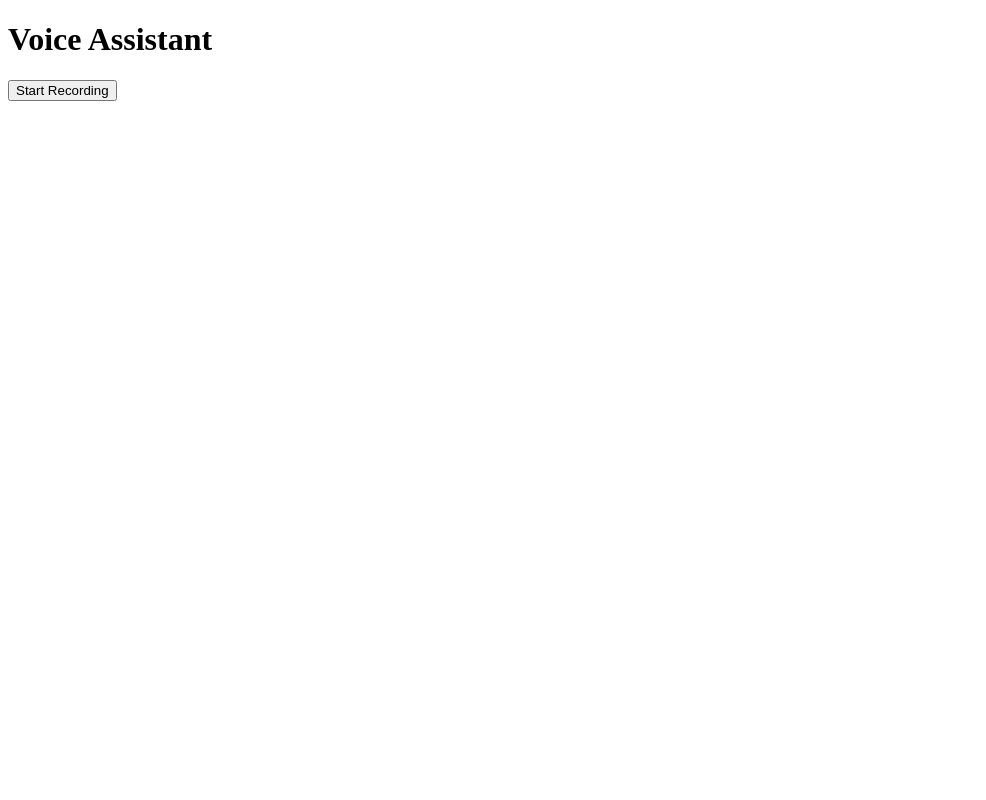
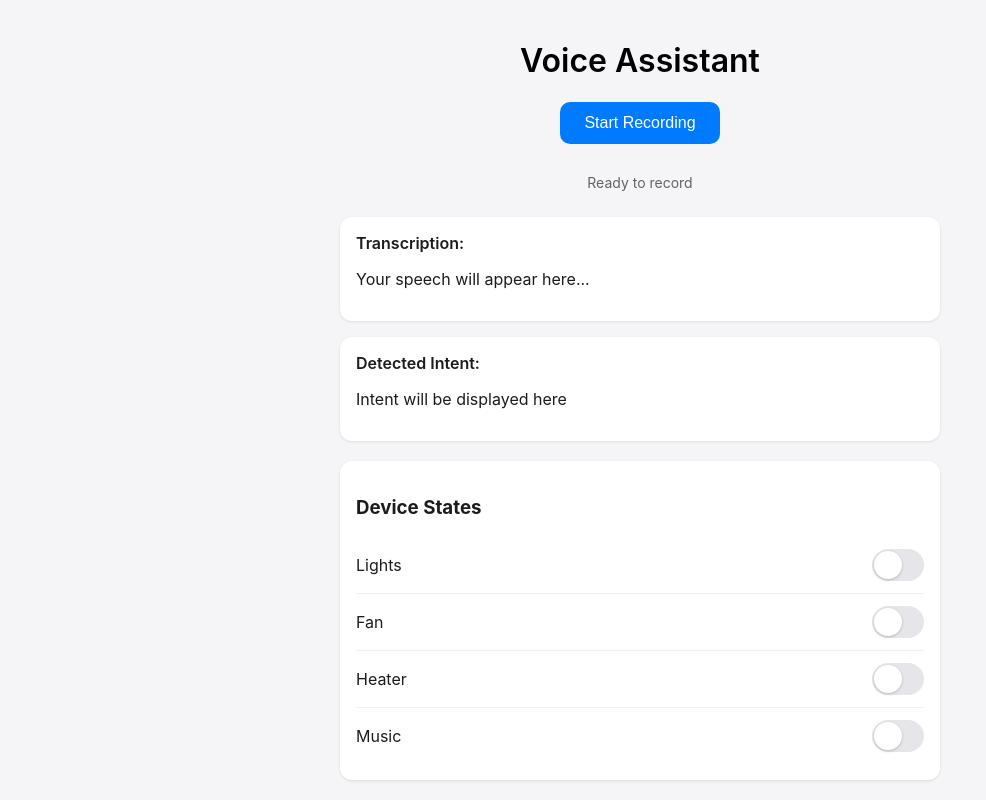
Before and after one commit to NastyaStrashnova/HomeAssiatant, a plain HTML site: page index.html in a window 1280 px wide. Shown: the whole page, without its empty margins (0-986 px from the left). Drawn offline with Linux system fonts and the light colour scheme.

Commit message:
Add files via upload

```diff
--- a/index.html
+++ b/index.html
@@ -3,17 +3,209 @@
 <head>
   <meta charset="UTF-8">
   <meta name="viewport" content="width=device-width, initial-scale=1.0">
-  <title>Voice Assistant loser</title>
+  <title>Voice Assistant</title>
+  <style>
+    /* Modern Apple-like UI */
+    body {
+      font-family: -apple-system, BlinkMacSystemFont, 'Segoe UI', Roboto, sans-serif;
+      max-width: 600px;
+      margin: 0 auto;
+      padding: 20px;
+      background-color: #f5f5f7;
+      color: #1c1c1e;
+    }
+
+    h1 {
+      color: #000;
+      text-align: center;
+      font-weight: 600;
+    }
+
+    /* Recording Button */
+    #recordButton {
+      display: block;
+      margin: 20px auto;
+      padding: 12px 24px;
+      background-color: #007AFF;
+      color: white;
+      border: none;
+      border-radius: 10px;
+      font-size: 16px;
+      font-weight: 500;
+      cursor: pointer;
+      transition: background-color 0.2s;
+    }
+
+    #recordButton:hover {
+      background-color: #0066CC;
+    }
+
+    #recordButton.recording {
+      background-color: #FF3B30;
+    }
+
+    #recordButton.recording:hover {
+      background-color: #E0352B;
+    }
+
+    /* Status Message */
+    #status {
+      text-align: center;
+      margin: 15px 0;
+      padding: 10px;
+      color: #636366;
+      font-size: 14px;
+    }
+
+    /* Result Boxes */
+    .result {
+      background: white;
+      border-radius: 12px;
+      padding: 16px;
+      margin: 16px 0;
+      box-shadow: 0 1px 3px rgba(0, 0, 0, 0.1);
+    }
+
+    .result strong {
+      font-weight: 600;
+    }
+
+    /* Apple-like Toggle Switches */
+    .device-states {
+      background: white;
+      border-radius: 12px;
+      padding: 16px;
+      margin-top: 20px;
+      box-shadow: 0 1px 3px rgba(0, 0, 0, 0.1);
+    }
+
+    .device-state {
+      display: flex;
+      justify-content: space-between;
+      align-items: center;
+      padding: 12px 0;
+      border-bottom: 1px solid #f0f0f0;
+    }
+
+    .device-state:last-child {
+      border-bottom: none;
+    }
+
+    .switch {
+      position: relative;
+      display: inline-block;
+      width: 52px;
+      height: 32px;
+    }
+
+    .switch input {
+      opacity: 0;
+      width: 0;
+      height: 0;
+    }
+
+    .slider {
+      position: absolute;
+      cursor: pointer;
+      top: 0;
+      left: 0;
+      right: 0;
+      bottom: 0;
+      background-color: #e5e5ea;
+      transition: .4s;
+      border-radius: 16px;
+    }
+
+    .slider:before {
+      position: absolute;
+      content: "";
+      height: 28px;
+      width: 28px;
+      left: 2px;
+      bottom: 2px;
+      background-color: white;
+      transition: .4s;
+      border-radius: 50%;
+      box-shadow: 0 1px 3px rgba(0, 0, 0, 0.2);
+    }
+
+    input:checked + .slider {
+      background-color: #34C759;
+    }
+
+    input:checked + .slider:before {
+      transform: translateX(20px);
+    }
+  </style>
+</head>
+<body>
+  <h1>Voice Assistant</h1>
+
+  <button id="recordButton" onclick="toggleRecording()">
+    <span id="buttonText">Start Recording</span>
+  </button>
+
+  <div id="status" class="status">Ready to record</div>
+
+  <div class="result">
+    <strong>Transcription:</strong>
+    <p id="transcription">Your speech will appear here...</p>
+  </div>
+
+  <div class="result">
+    <strong>Detected Intent:</strong>
+    <p id="intent">Intent will be displayed here</p>
+  </div>
+
+  <div class="device-states">
+    <h3>Device States</h3>
+    <div class="device-state">
+      <span>Lights</span>
+      <label class="switch">
+        <input type="checkbox" id="lights-toggle">
+        <span class="slider"></span>
+      </label>
+    </div>
+    <div class="device-state">
+      <span>Fan</span>
+      <label class="switch">
+        <input type="checkbox" id="fan-toggle">
+        <span class="slider"></span>
+      </label>
+    </div>
+    <div class="device-state">
+      <span>Heater</span>
+      <label class="switch">
+        <input type="checkbox" id="heater-toggle">
+        <span class="slider"></span>
+      </label>
+    </div>
+    <div class="device-state">
+      <span>Music</span>
+      <label class="switch">
+        <input type="checkbox" id="music-toggle">
+        <span class="slider"></span>
+      </label>
+    </div>
+  </div>
+
   <script>
     let isRecording = false;
     let mediaRecorder;
     let audioChunks = [];
 
     async function toggleRecording() {
+      const button = document.getElementById("recordButton");
+      const buttonText = document.getElementById("buttonText");
+      const status = document.getElementById("status");
+
       if (isRecording) {
         mediaRecorder.stop();
-        document.getElementById("status").innerText = "Recording stopped.";
+        button.classList.remove("recording");
+        buttonText.innerText = "Start Recording";
+        status.innerText = "Processing your speech...";
       } else {
+        try {
           const stream = await navigator.mediaDevices.getUserMedia({ audio: true });
           mediaRecorder = new MediaRecorder(stream);
 
@@ -23,19 +215,36 @@
 
           mediaRecorder.onstop = () => {
             const audioBlob = new Blob(audioChunks, { type: 'audio/wav' });
-          const audioUrl = URL.createObjectURL(audioBlob);
             sendAudioToServer(audioBlob);
             audioChunks = [];
           };
 
           mediaRecorder.start();
-        document.getElementById("status").innerText = "Recording...";
+          button.classList.add("recording");
+          buttonText.innerText = "Stop Recording";
+          status.innerText = "Recording... Speak now";
+        } catch (error) {
+          console.error("Error accessing microphone:", error);
+          status.innerText = "Error accessing microphone";
+        }
       }
 
       isRecording = !isRecording;
     }
 
+    function updateDeviceStates(states) {
+      document.getElementById('lights-toggle').checked = states.lights;
+      document.getElementById('fan-toggle').checked = states.fan;
+      document.getElementById('heater-toggle').checked = states.heater;
+      document.getElementById('music-toggle').checked = states.music;
+    }
+
     async function sendAudioToServer(audioBlob) {
+      const status = document.getElementById("status");
+      const transcription = document.getElementById("transcription");
+      const intent = document.getElementById("intent");
+
+      try {
         const formData = new FormData();
         formData.append('file', audioBlob, 'audio.wav');
 
@@ -43,19 +252,24 @@
           method: 'POST',
           body: formData
         });
+
+        if (!response.ok) throw new Error('Network response was not ok');
+
         const data = await response.json();
-      document.getElementById("transcription").innerText = data.transcription;
-      document.getElementById("intent").innerText = "Intent: " + data.intent;
+        transcription.innerText = data.transcription || "No transcription returned";
+        intent.innerText = data.intent ? "Intent: " + data.intent : "No intent detected";
+        status.innerText = "Processing complete";
+
+        if (data.states) {
+          updateDeviceStates(data.states);
+        }
+      } catch (error) {
+        console.error("Error:", error);
+        transcription.innerText = "Error processing audio";
+        intent.innerText = "Intent: Error";
+        status.innerText = "Failed to process";
+      }
     }
   </script>
-</head>
-<body>
-  <h1>Voice Assistant</h1>
-  <button onclick="toggleRecording()">
-    <span id="recordButton">Start Recording</span>
-  </button>
-  <p id="status"></p>
-  <p id="transcription"></p>
-  <p id="intent"></p>
 </body>
 </html>
```
Also changed, not shown: 2 other files. Lines whose indentation alone changed are shown as unchanged.
